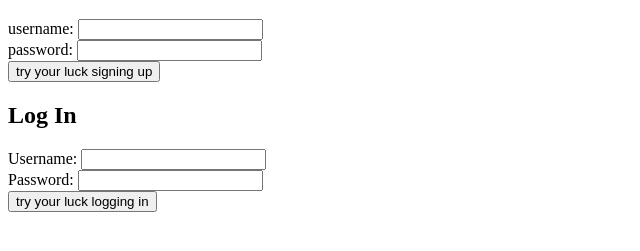
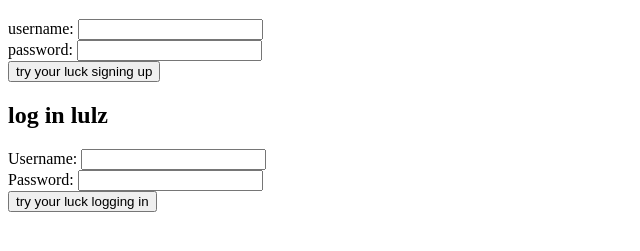
Before and after one commit to iceconey14/worst-login, a PHP site: page / in a window 1280 px wide. Shown: the part 132-383 px from the top of the page, without its empty margins (0-640 px from the left). Run offline with PHP 8.4, Linux system fonts and the light colour scheme.

Commit message:
Update index.php

```diff
--- a/index.php
+++ b/index.php
@@ -36,7 +36,7 @@ elseif (isset($_GET['action']) && $_GET['action'] === 'login') {
     <button>try your luck signing up</button>
 </form>
 
-<h2>Log In</h2>
+<h2>log in lulz</h2>
 <form action="?action=login" method="post">
     Username: <input name="user"><br>
     Password: <input name="pass"><br>
```
